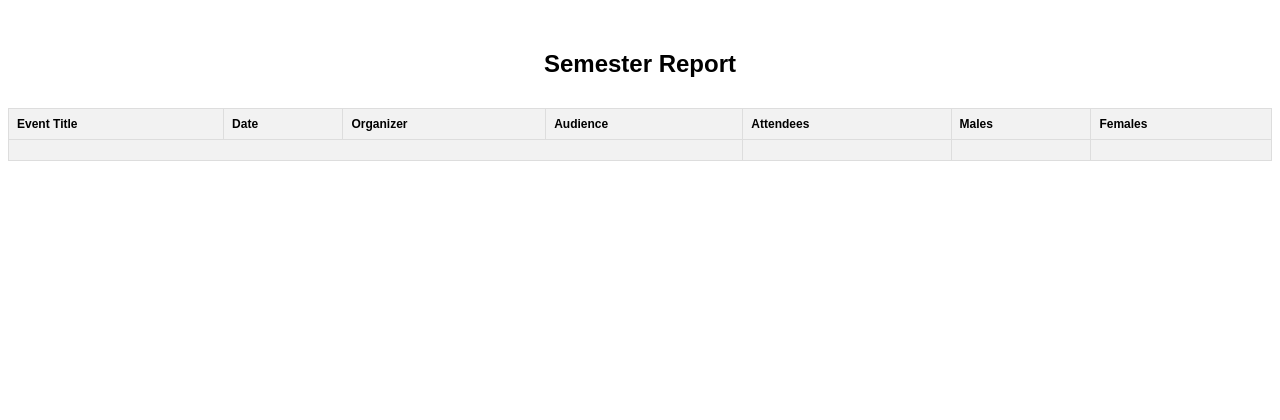
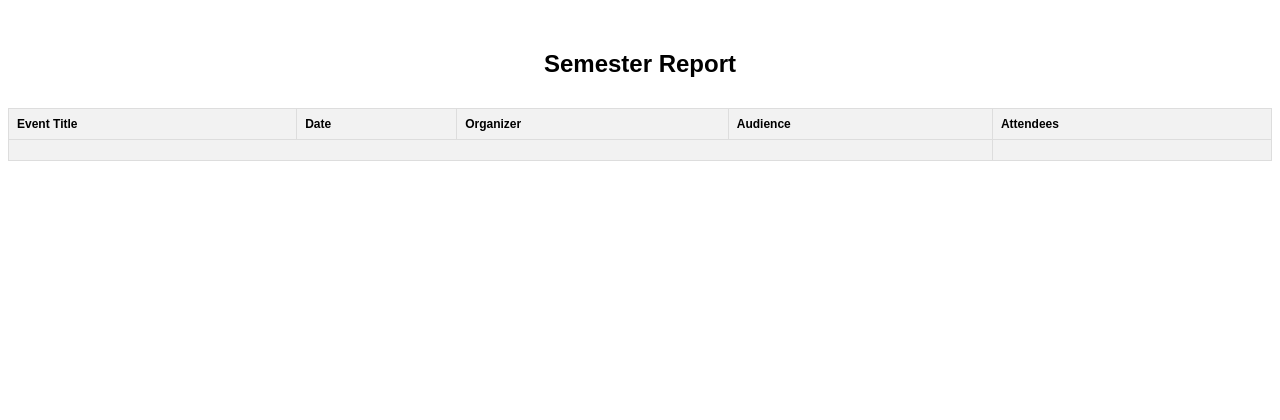
Before and after one commit to Qusai-mhd/eventorar.UPM, a Django app: template event/templates/reportTemplates/semester_based_report.html in a window 1280 px wide. Shown: the top 420 px of the page. Run offline with Django 4.2, Linux system fonts and the light colour scheme; the template is opened without the code that fills it, so the values that code supplies are empty.

Commit message:
modifying the report to exclude gender

```diff
--- a/event/templates/reportTemplates/event_based_report.html
+++ b/event/templates/reportTemplates/event_based_report.html
@@ -65,9 +65,7 @@
 				<th>Audience</th>
                 <th>Registered</th>
 				<th>Attendees</th>
-				<th>Males</th>
-				<th>Females</th>
-                <th>Semester</th>
+				<th>Semester</th>
 			</tr>
 		</thead>
 		<tbody>
@@ -78,8 +76,6 @@
 				<td>{{ event.published_event.target_audience }}</td>
                 <td>{{ event.published_event.count }}</td>
 				<td>{{ event.number_of_attendees }}</td>
-				<td>{{ event.num_males }}</td>
-				<td>{{ event.num_females }}</td>
                 <td>{{ event.published_event.event.semester }}</td>
 			</tr>
 		</tbody>
--- a/event/templates/reportTemplates/organizer_based_report.html
+++ b/event/templates/reportTemplates/organizer_based_report.html
@@ -64,8 +64,6 @@
 				<th>Time</th>
 				<th>Audience</th>
 				<th>Attendees</th>
-				<th>Males</th>
-				<th>Females</th>
                 <th>Semester</th>
 			</tr>
 		</thead>
@@ -77,8 +75,6 @@
 				<td>{{ event.published_event.event.time }}</td>
 				<td>{{ event.published_event.target_audience }}</td>
 				<td>{{ event.number_of_attendees }}</td>
-				<td>{{ event.num_males }}</td>
-				<td>{{ event.num_females }}</td>
                 <td>{{ event.published_event.event.semester }}</td>
 			</tr>
 			{% endfor %}
@@ -87,8 +83,6 @@
 			<tr>
 				<td colspan="4"></td>
 				<td>{{ total_attendees }}</td>
-				<td>{{ total_males }}</td>
-				<td>{{ total_females }}</td>
 			</tr>
 		</tfoot>
 	</table>
--- a/event/templates/reportTemplates/semester_based_report.html
+++ b/event/templates/reportTemplates/semester_based_report.html
@@ -64,8 +64,6 @@
 				<th>Organizer</th>
 				<th>Audience</th>
 				<th>Attendees</th>
-				<th>Males</th>
-				<th>Females</th>
 			</tr>
 		</thead>
 		<tbody>
@@ -76,8 +74,6 @@
 				<td>{{ event.published_event.event.organizer }}</td>
 				<td>{{ event.published_event.target_audience }}</td>
 				<td>{{ event.number_of_attendees }}</td>
-				<td>{{ event.num_males }}</td>
-				<td>{{ event.num_females }}</td>
 			</tr>
 			{% endfor %}
 		</tbody>
@@ -85,8 +81,6 @@
 			<tr>
 				<td colspan="4"></td>
 				<td>{{ total_attendees }}</td>
-				<td>{{ total_males }}</td>
-				<td>{{ total_females }}</td>
 			</tr>
 		</tfoot>
 	</table>
```
Also changed, not shown: event/views/reportViews.py (+1 -15 lines), db.sqlite3.
